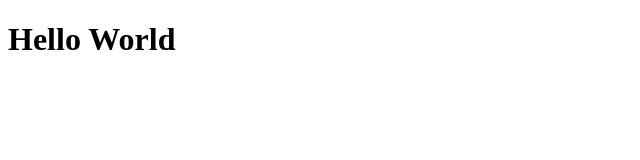
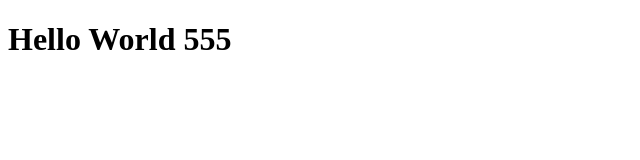
Before and after one commit to ChubbyByte/git101, a plain HTML site: page index.html in a window 1280 px wide. Shown: the full height of the page, 0-640 px from the left. Drawn offline with Linux system fonts and the light colour scheme.

Commit message:
edited head in index.html

```diff
--- a/index.html
+++ b/index.html
@@ -5,6 +5,6 @@
     <title>Introduction to Git and Github by DevAhoy</title>
   </head>
   <body>
-    <h1>Hello World</h1>
+    <h1>Hello World 555</h1>
   </body>
 </html>
```
